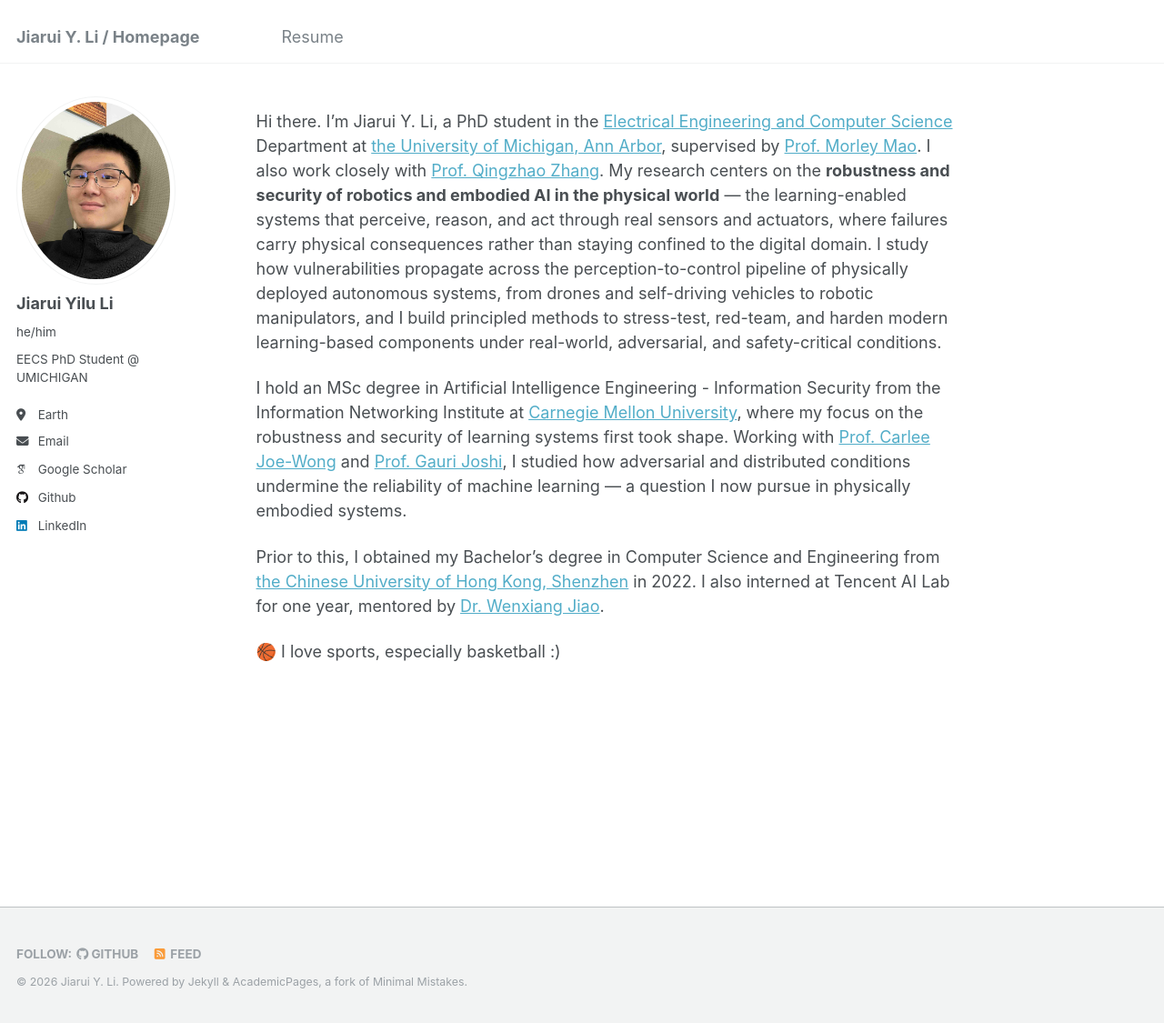
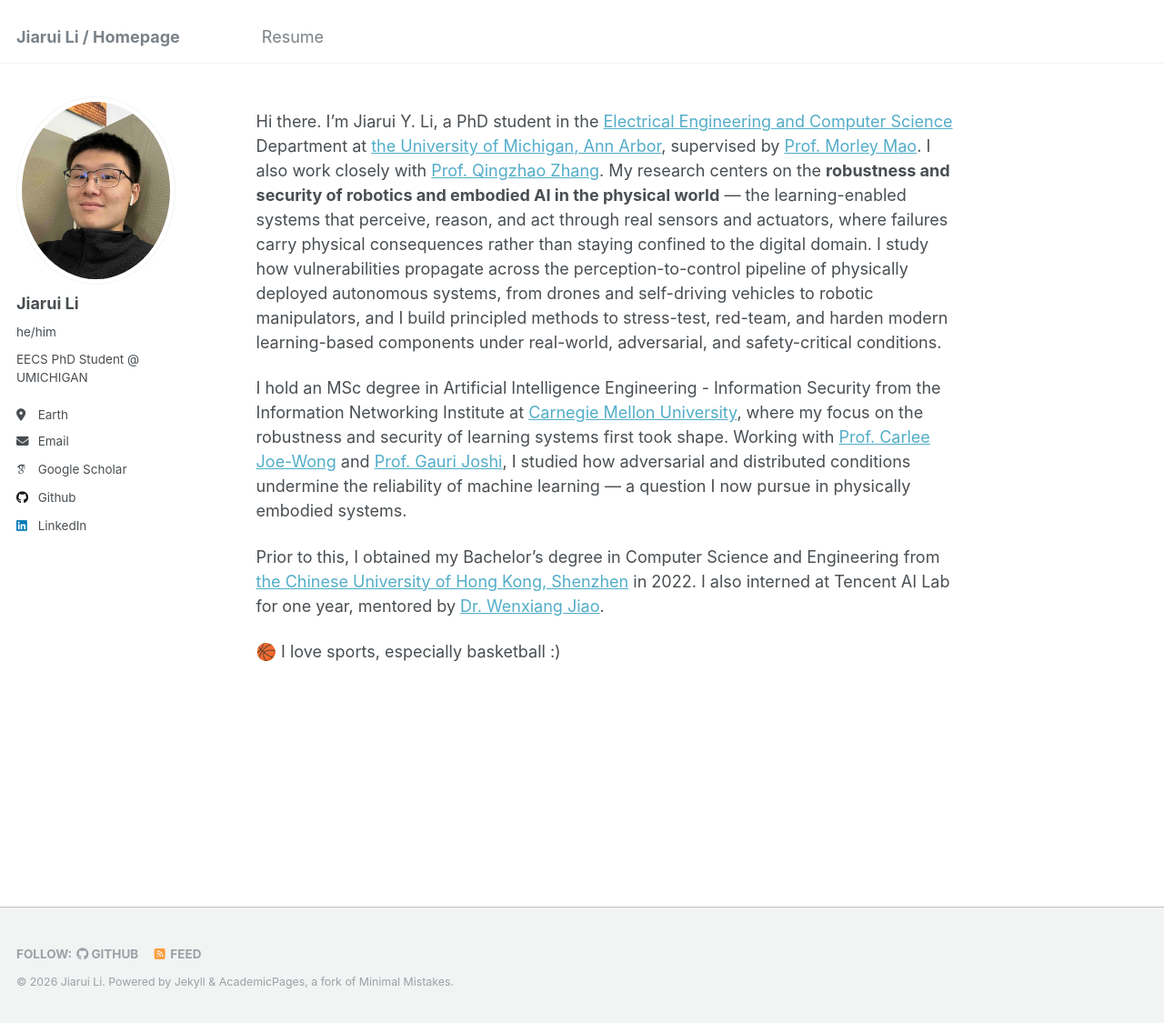
Before and after one commit to yiluli/yiluli.github.io, a Jekyll site: the page built from _pages/about.md, in a window 1280 px wide and 1125 px high. Shown: the whole window at 91% size. Built offline with Jekyll 4.4.1, drawn with Linux system fonts in a browser that asks for light colours; some web fonts are replaced.

Commit message:
update: name and resume

```diff
--- a/_config.yml
+++ b/_config.yml
@@ -8,9 +8,9 @@
 
 # Basic Site Settings
 locale                   : "en-US"
-title                    : "Jiarui Y. Li / Homepage"
+title                    : "Jiarui Li / Homepage"
 title_separator          : "-"
-name                     : &name "Jiarui Y. Li"
+name                     : &name "Jiarui Li"
 description              : &description "EECS PhD Student @ UMICHIGAN"
 url                      : https://yiluli.github.io # the base hostname & protocol for your site e.g. "https://mmistakes.github.io"
 baseurl                  : "" # the subpath of your site, e.g. "/blog"
@@ -22,7 +22,7 @@ repository               : "yiluli/yiluli.github.io"
 author:
   # Biographic information
   avatar           : "me4.jpeg"
-  name             : "Jiarui Yilu Li"
+  name             : "Jiarui Li"
   pronouns         : "he/him" # example: "she/her"
   bio              : "EECS PhD Student @ UMICHIGAN"
   location         : "Earth"
```
Also changed, not shown: 1 other file.
